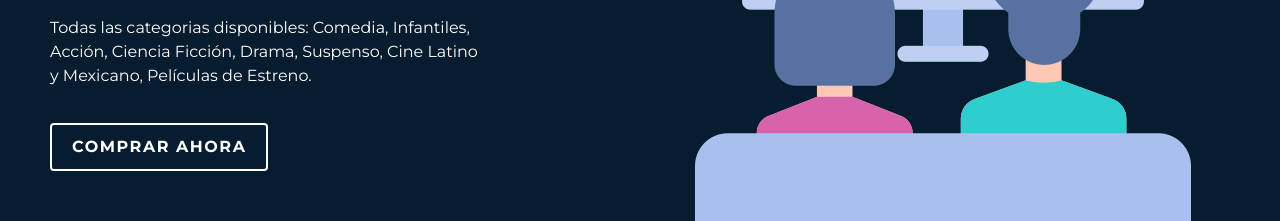
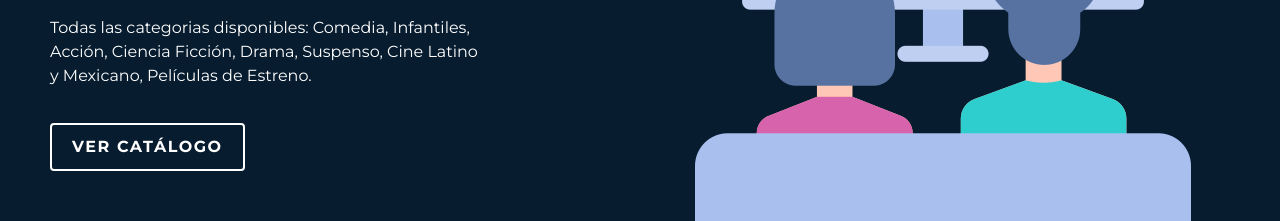
Before and after one commit to Alejod2103/StreamplayPaypal2022, a React (Create React App) app: page / in a window 1280 px wide. Shown: the part 2960-3181 px from the top of the page. Built offline with nearby package versions, Linux system fonts and the light colour scheme.

Commit message:
version 0.0.0.0.6

```diff
--- a/src/data/HeroData.js
+++ b/src/data/HeroData.js
@@ -21,7 +21,7 @@ export const heroTwo = {
 	},
 	headline: 'Stream Play Movies',
 	description: 'Todas las categorias disponibles: Comedia, Infantiles, Acción, Ciencia Ficción, Drama, Suspenso, Cine Latino y Mexicano, Películas de Estreno.',
-	buttonLabel: 'Comprar Ahora',
+	buttonLabel: 'Ver Catálogo',
 
 	linkTo: '/pricing',
 	imgStart: 'start',
@@ -38,7 +38,7 @@ export const heroThree = {
 	headline: 'Stream Play TV',
 	description:
 		'La mejor programacion en canales latinos y deportivos en exclusiva, La Liga, Serie A, BundesLiga, Ligue 1, Premier League, Liga MX etc',
-	buttonLabel: 'Comprar Ahora',
+	buttonLabel: 'Ver catálogo',
 
 	linkTo: '/pricing',
 	imgStart: 'true',
```
